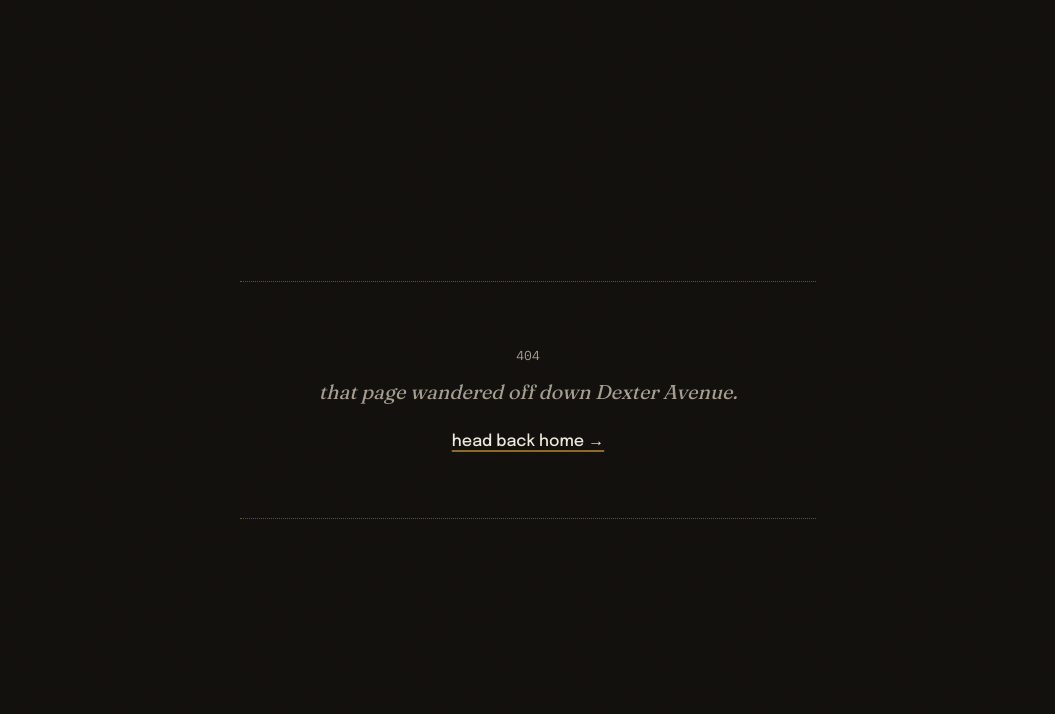
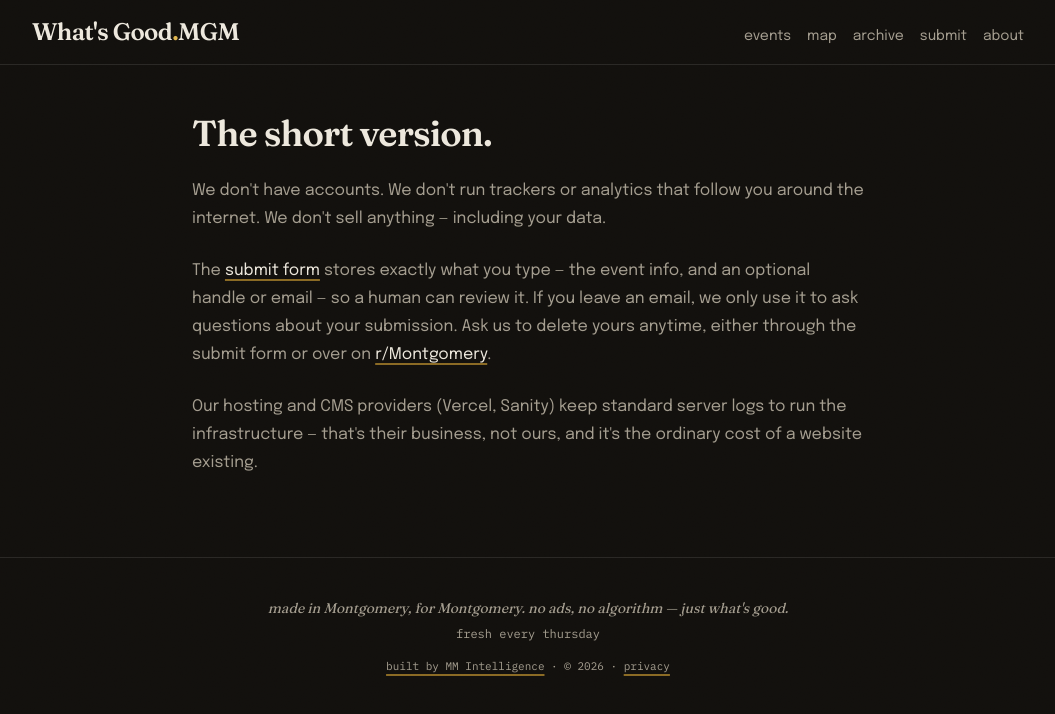
Before and after one commit to thebadcoder96/whatsgoodmgm, a Next.js app: page /privacy in a window 1280 px wide. Before the commit this address had no page. Shown: the top 714 px of the page, without its empty margins (112-1167 px from the left). Built offline with nearby package versions, Linux system fonts and the light colour scheme.

Commit message:
feat: about rewrite with MMI credit, footer plug, privacy page

```diff
--- a/src/app/(site)/about/page.tsx
+++ b/src/app/(site)/about/page.tsx
@@ -1,41 +1,43 @@
-import { sanityFetch } from '@/lib/sanity/fetch'
-import { CONTRIBUTORS } from '@/lib/sanity/queries'
-
-export const revalidate = 3600
 export const metadata = { title: 'About' }
 
-export default async function AboutPage() {
-  const contributors = await sanityFetch<{ name: string; handle?: string; role?: string; bio?: string }[]>(CONTRIBUTORS)
+export default function AboutPage() {
   return (
     <div className="mx-auto max-w-2xl space-y-10">
       <section>
         <h1 className="font-display text-3xl font-semibold tracking-tight md:text-4xl">Know what&apos;s good in the Gump.</h1>
         <p className="mt-5 leading-7 text-[var(--ink-dim)]">
           WhatsGoodMGM is a free, no-ads guide to what&apos;s happening in Montgomery, Alabama.
-          Events here are found, chosen, and written up by real people who live here. A machine helps
-          collect; a human always decides. We link every event back to its source, because the people
-          putting these events on are the point.
+          Events here are found and chosen by people who live here. A machine helps collect;
+          a human always decides. Every event links back to its source, because the people
+          putting it on are the point.
         </p>
         <p className="mt-4 leading-7 text-[var(--ink-dim)]">
-          This started with the weekly events lists on r/Montgomery — proof the city wanted this —
-          and grew into a place where those picks can live, be searched, and never get buried.
+          This started with the weekly what&apos;s-happening threads on r/Montgomery — proof
+          the city wanted this. Those lists deserved a permanent, searchable home instead of
+          getting buried in a feed by Monday.
         </p>
       </section>
       <section>
-        <h2 className="font-display text-xl font-semibold italic">the people</h2>
-        <ul className="mt-4 space-y-3">
-          {contributors.map(c => (
-            <li key={c.name} className="rounded-r-lg border-l-2 border-dotted border-[var(--accent-deep)] bg-[var(--surface)] p-4 ring-1 ring-white/5">
-              <p className="font-semibold">{c.name} {c.handle && <span className="font-mono text-[13px] font-normal text-[var(--ink-dim)]">({c.handle})</span>}</p>
-              {c.role && <p className="mt-0.5 text-[11px] uppercase tracking-[0.14em] text-[var(--accent)]">{c.role}</p>}
-              {c.bio && <p className="mt-1.5 text-sm leading-relaxed text-[var(--ink-dim)]">{c.bio}</p>}
-            </li>
-          ))}
-        </ul>
+        <h2 className="font-display text-xl font-semibold italic">who&apos;s behind this</h2>
+        <p className="mt-3 leading-7 text-[var(--ink-dim)]">
+          WhatsGoodMGM is built and kept running by{' '}
+          <a href="https://www.mmintelligence.ai" className="link-gold text-[var(--ink)]" target="_blank" rel="noopener noreferrer">
+            MM Intelligence
+          </a>
+          , a Montgomery software studio run by two brothers who build AI for real businesses —
+          and wanted to give something back to the city they build from. Free forever, no ads,
+          no selling your data.
+        </p>
       </section>
       <section>
         <h2 className="font-display text-xl font-semibold italic">sources &amp; thanks</h2>
-        <p className="mt-3 leading-7 text-[var(--ink-dim)]">r/Montgomery, local venues, Eventbrite organizers, and everyone who submits. Want in? <a href="/submit" className="link-gold text-[var(--ink)]">submit here</a>.</p>
+        <p className="mt-3 leading-7 text-[var(--ink-dim)]">
+          <a href="https://www.reddit.com/r/Montgomery/" className="link-gold text-[var(--ink)]" target="_blank" rel="noopener noreferrer">
+            r/Montgomery
+          </a>{' '}
+          and its city wiki, local venues, Eventbrite organizers, and everyone who submits.
+          Want in? <a href="/submit" className="link-gold text-[var(--ink)]">submit here</a>.
+        </p>
       </section>
     </div>
   )
--- a/src/app/(site)/layout.tsx
+++ b/src/app/(site)/layout.tsx
@@ -32,6 +32,13 @@ export default function SiteLayout({ children }: { children: React.ReactNode })
           made in Montgomery, for Montgomery. no ads, no algorithm — just what&apos;s good.
         </p>
         <p className="mt-2 font-mono text-xs text-[var(--ink-dim)]">fresh every thursday</p>
+        <p className="mt-4 font-mono text-[11px] text-[var(--ink-dim)]">
+          <a href="https://www.mmintelligence.ai" className="link-gold" target="_blank" rel="noopener noreferrer">
+            built by MM Intelligence
+          </a>
+          {' · '}© 2026{' · '}
+          <Link href="/privacy" className="link-gold">privacy</Link>
+        </p>
       </footer>
     </>
   )
--- /dev/null
+++ b/src/app/(site)/privacy/page.tsx
@@ -0,0 +1,27 @@
+export const metadata = { title: 'Privacy' }
+
+export default function PrivacyPage() {
+  return (
+    <div className="mx-auto max-w-2xl space-y-6">
+      <h1 className="font-display text-3xl font-semibold tracking-tight md:text-4xl">The short version.</h1>
+      <p className="leading-7 text-[var(--ink-dim)]">
+        We don&apos;t have accounts. We don&apos;t run trackers or analytics that follow you
+        around the internet. We don&apos;t sell anything — including your data.
+      </p>
+      <p className="leading-7 text-[var(--ink-dim)]">
+        The <a href="/submit" className="link-gold text-[var(--ink)]">submit form</a> stores exactly
+        what you type — the event info, and an optional handle or email — so a human can review it.
+        If you leave an email, we only use it to ask questions about your submission. Ask us to
+        delete yours anytime, either through the submit form or over on{' '}
+        <a href="https://www.reddit.com/r/Montgomery/" className="link-gold text-[var(--ink)]" target="_blank" rel="noopener noreferrer">
+          r/Montgomery
+        </a>.
+      </p>
+      <p className="leading-7 text-[var(--ink-dim)]">
+        Our hosting and CMS providers (Vercel, Sanity) keep standard server logs to run the
+        infrastructure — that&apos;s their business, not ours, and it&apos;s the ordinary cost
+        of a website existing.
+      </p>
+    </div>
+  )
+}
```
